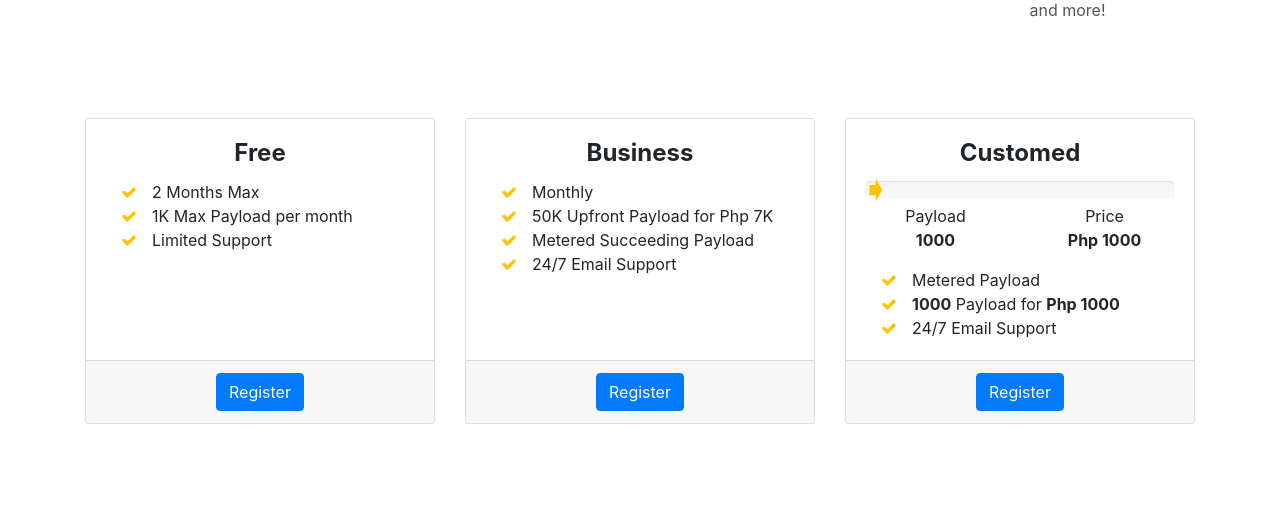
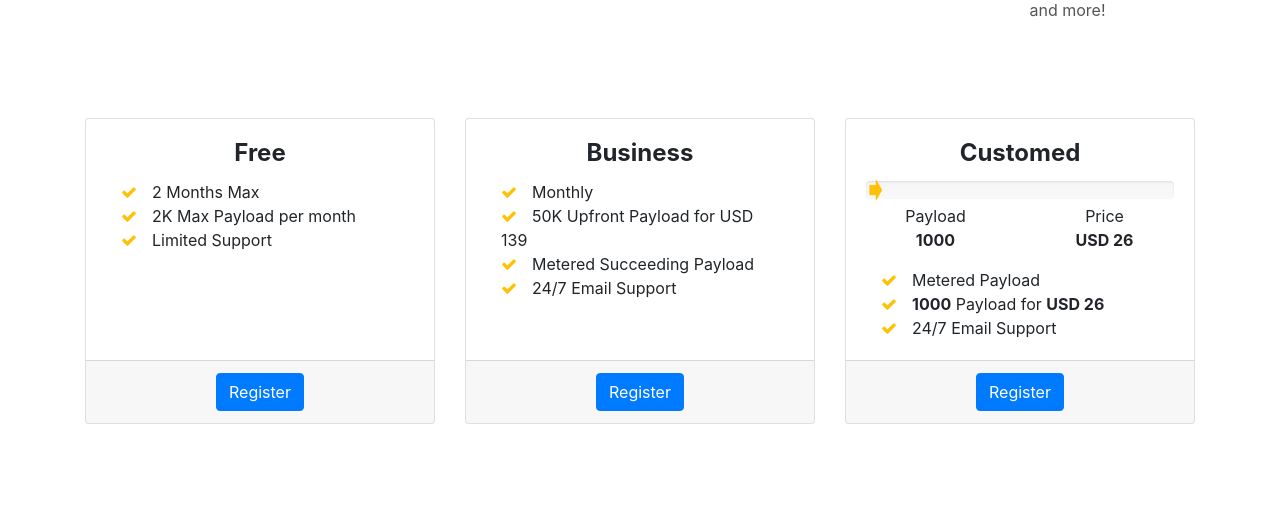
Before and after one commit to gacelabs/send-data.co, a PHP site: page /dpt/ in a window 1280 px wide. Shown: the part 703-1216 px from the top of the page. Run offline with PHP 8.4, Linux system fonts and the light colour scheme; some libraries are stand-ins or nearby versions.

Commit message:
PHP to USD

```diff
--- a/assets/js/calc.js
+++ b/assets/js/calc.js
@@ -47,6 +47,7 @@ $(document).ready(function() {
 					percentageFee = license.enterprise.percentage;
 				}
 				var newPrice = Math.round(((value * 300) + price) * percentageFee);
+				newPrice = Math.round(newPrice / 39);
 				clientPrice.text(newPrice);
 				clientPriceVal.attr('value', newPrice);
 				slider.attr('value', parseInt(newLimit) / price);
--- a/contents/home.php
+++ b/contents/home.php
@@ -66,7 +66,7 @@
 								<div class="col-md-6 col-6 text-center">
 									Price
 									<div class="col-lg">
-										<b>Php </b><strong class="clientPrice">0</strong>
+										<b>USD </b><strong class="clientPrice">0</strong>
 									</div>
 								</div>
 								<!-- Grid column -->
--- a/contents/login.php
+++ b/contents/login.php
@@ -49,7 +49,7 @@
 								<div class="col-md-6 col-6 text-center">
 									Price
 									<div class="col-lg">
-										<b>Php </b><strong class="clientPrice">0</strong>
+										<b>USD </b><strong class="clientPrice">0</strong>
 									</div>
 								</div>
 								<!-- Grid column -->
--- a/contents/register.php
+++ b/contents/register.php
@@ -21,7 +21,7 @@
 								<div class="col-md-6 col-6 text-center">
 									Price
 									<div class="col-lg">
-										<b>Php </b><strong class="clientPrice">0</strong>
+										<b>USD </b><strong class="clientPrice">0</strong>
 									</div>
 								</div>
 								<!-- Grid column -->
@@ -36,7 +36,7 @@
 					</div>
 					<div class="card-footer">
 						<ul class="inline-list center">
-							<li><p class="mb-0">Price (Php): <b class="clientPrice"><?php echo $products[$activePage]['price']; ?></b></p></li>
+							<li><p class="mb-0">Price (USD): <b class="clientPrice"><?php echo $products[$activePage]['price']; ?></b></p></li>
 							<li><p class="mb-0">Billed: <b><?php echo $products[$activePage]['billed']; ?></b></p></li>
 						</ul>
 					</div>
--- a/includes/array.php
+++ b/includes/array.php
@@ -15,18 +15,18 @@
 			'payload' => '1000',
 			'desc' => array(
 				'2 Months Max',
-				'1K Max Payload per month',
+				'2K Max Payload per month',
 				'Limited Support'
 			)
 		),
 		'Business' => array(
 			'reg-link' => 'business-register',
-			'price' => '7,000',
+			'price' => '139',
 			'billed' => 'Monthly',
 			'payload' => '50000',
 			'desc' => array(
 				'Monthly',
-				'50K Upfront Payload for Php 7K',
+				'50K Upfront Payload for USD 139',
 				'Metered Succeeding Payload',
 				'24/7 Email Support'
 			)
@@ -38,7 +38,7 @@
 			'payload' => '1000',
 			'desc' => array(
 				'Metered Payload',
-				'<strong class="payloadLimit">0</strong> Payload for <b>Php </b><strong class="clientPrice">0</strong>',
+				'<strong class="payloadLimit">0</strong> Payload for <b>USD </b><strong class="clientPrice">0</strong>',
 				'24/7 Email Support'
 			)
 		)
--- a/index.php
+++ b/index.php
@@ -24,9 +24,7 @@ include('includes/page_head.php');
 		}(document, 'script', 'facebook-jssdk'));</script>
 
 		<!-- Your customer chat code -->
-		<div class="fb-customerchat"
-		attribution=setup_tool
-		page_id="307503806518656">
+		<div class="fb-customerchat" attribution="setup_tool" page_id="307503806518656">
 	</div>
 
 	<!-- Navigation -->
```
